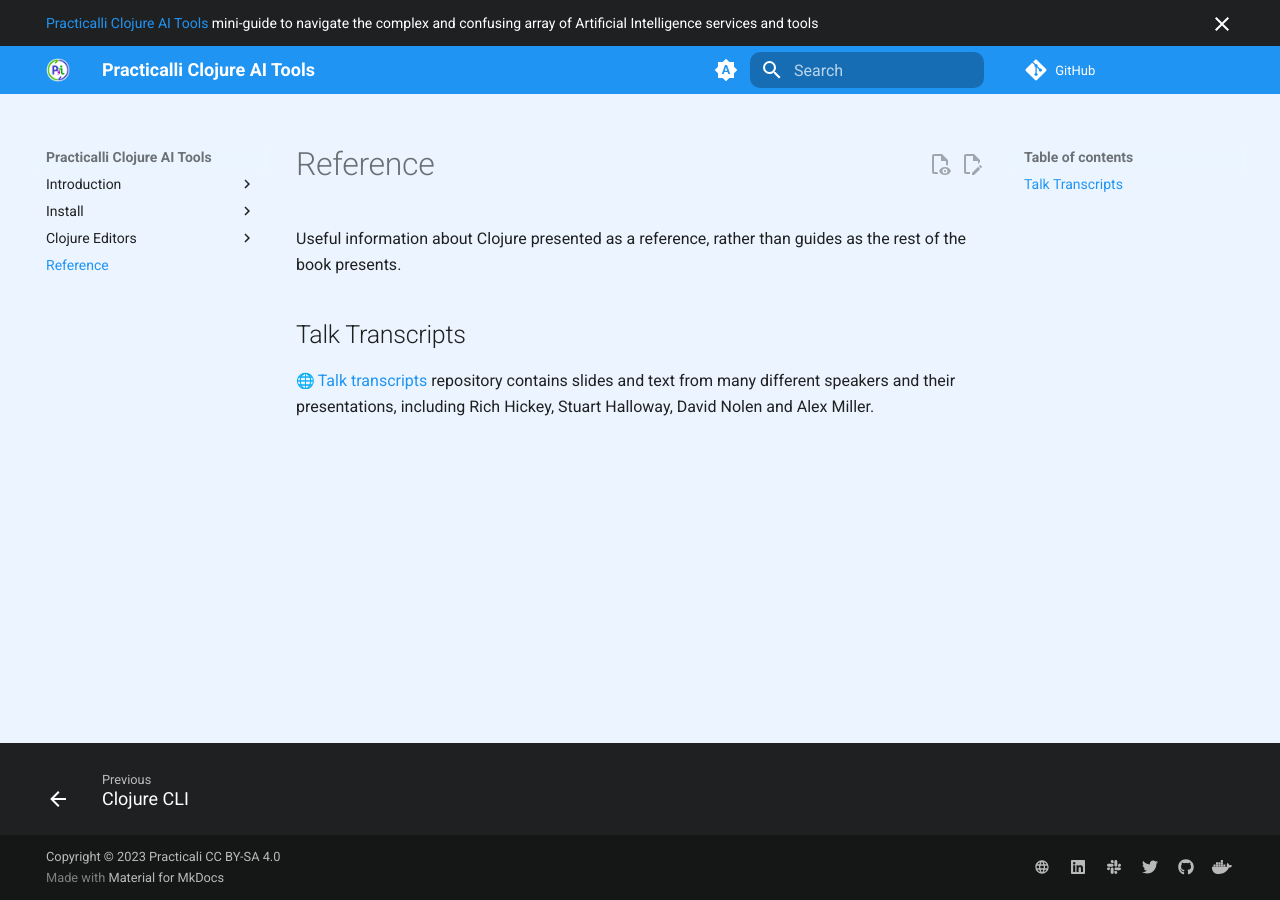
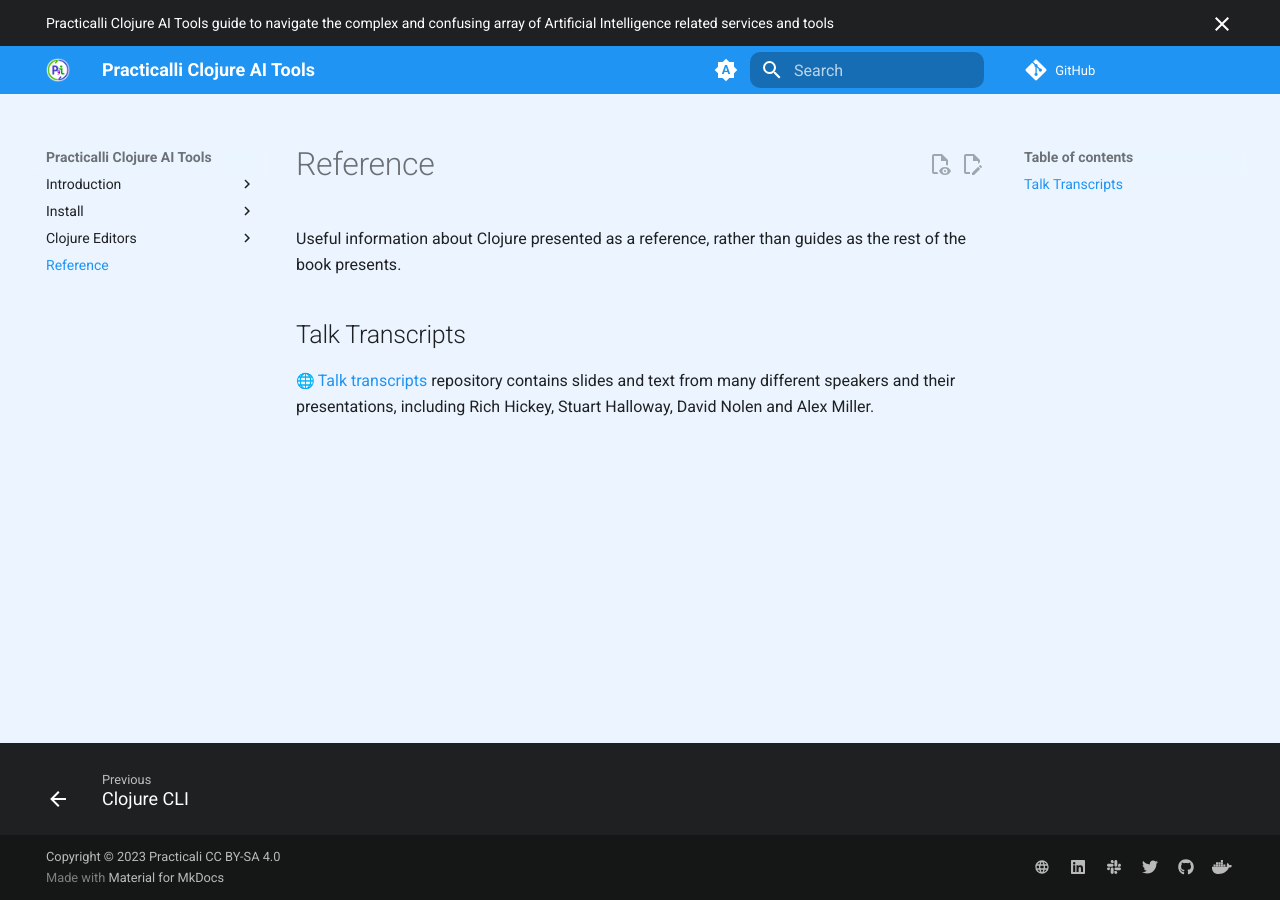
Before and after one commit to practicalli/clojure-ai-tools, an MkDocs documentation site: the page built from docs/reference/index.md, in a window 1280 px wide. Built offline with MkDocs 1.6.1 and Material for MkDocs 9.7.7, drawn with Linux system fonts in a browser that asks for light colours; emoji names are drawn with the system emoji font; comment, search, counter and statistics services are not loaded.

Commit message:
build(zensical): ✏️ update announce theme override

```diff
--- a/overrides/main.html
+++ b/overrides/main.html
@@ -11,6 +11,6 @@
 <!-- Content -->
 {% block announce %}
 
-<a href="https://practical.li/clojure-ai-tools">Practicalli Clojure AI Tools</a> mini-guide to navigate the complex and confusing array of Artificial Intelligence services and tools
+Practicalli Clojure AI Tools guide to navigate the complex and confusing array of Artificial Intelligence related services and tools
 
 {% endblock %}
```
